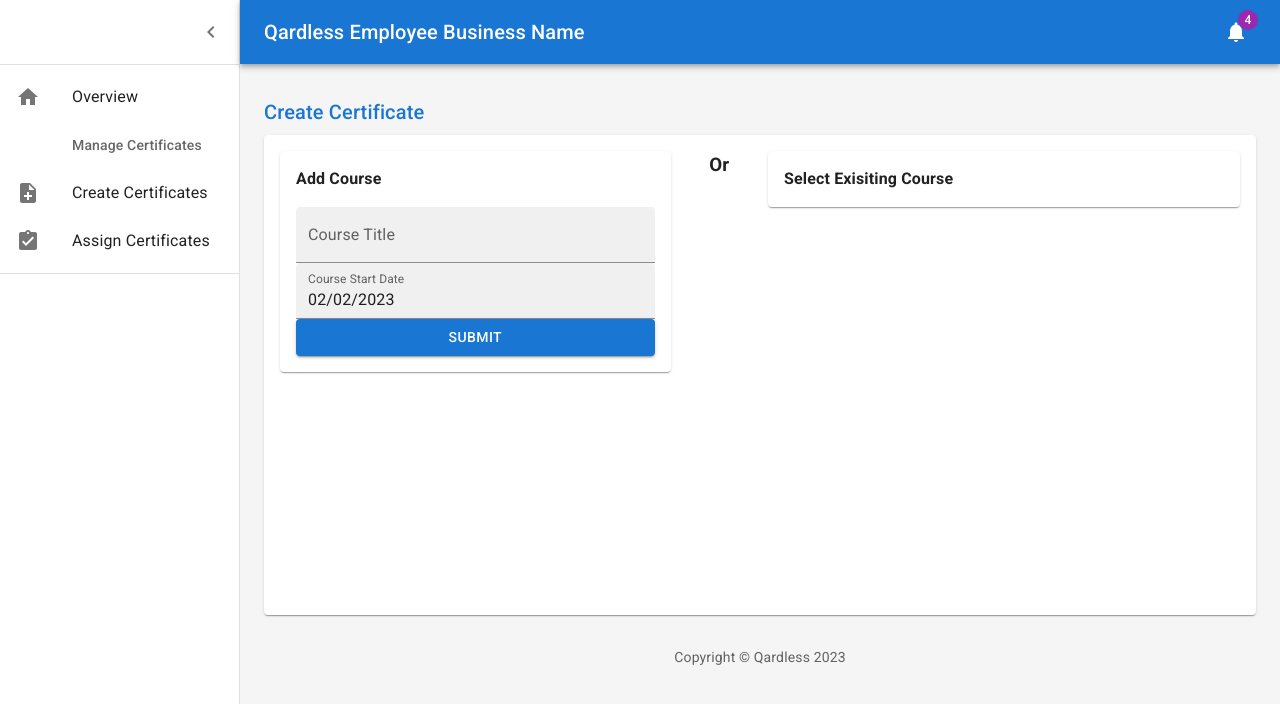
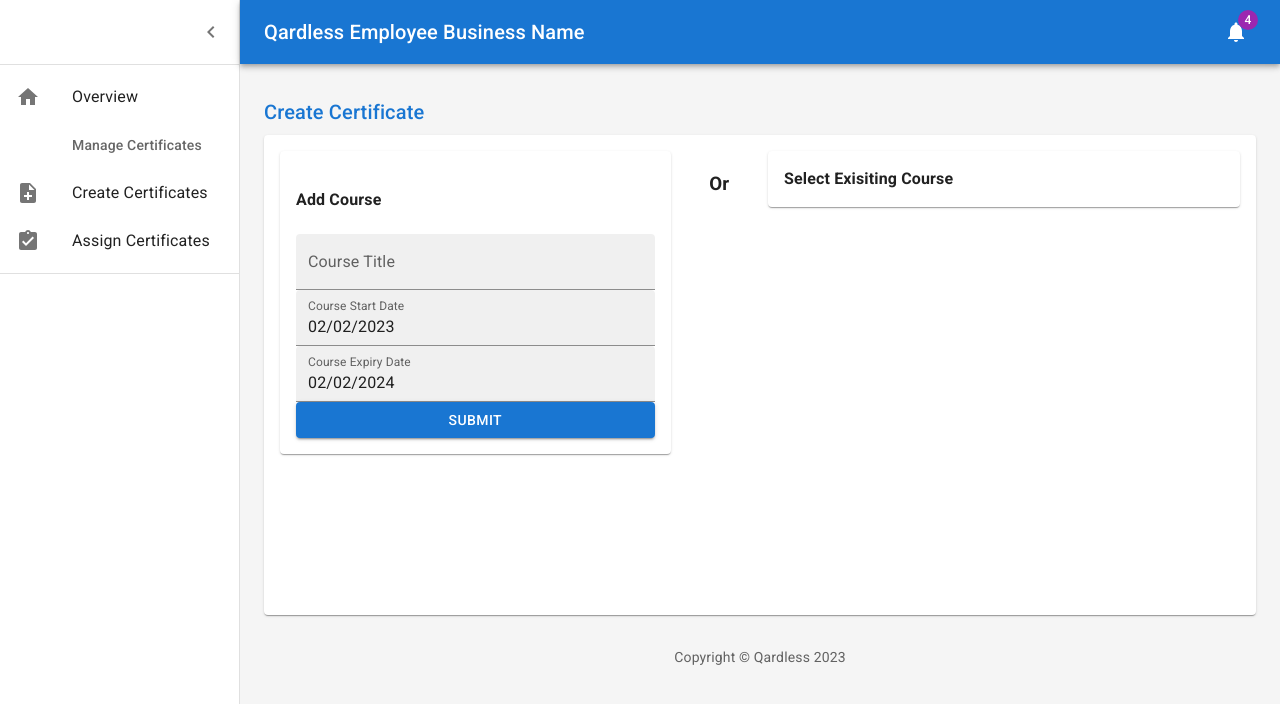
Before and after one commit to Brian-McK/QardlessWepApp, a React (Create React App) app in the folder create-react-app/: page / in a window 1280 px wide. Shown: the top 704 px of the page. Built offline with nearby package versions, Linux system fonts and the light colour scheme.

Commit message:
added datepicker for expiry date

```diff
--- a/create-react-app/src/dashboard/certificates/CourseForm.js
+++ b/create-react-app/src/dashboard/certificates/CourseForm.js
@@ -24,10 +24,11 @@ export default function CourseForm() {
     initialValues: {
       courseTitle: "",
       startDate: today,
+      expiryDate: today.add(1, 'year'),
     },
     validationSchema: validationSchemaAddCourse,
     onSubmit: (values) => {
-      alert(values.startDate.format("DD/MM/YYYY"));
+      alert(JSON.stringify(values, null, 2));
     },
   });
 
@@ -42,7 +43,7 @@ export default function CourseForm() {
               flexDirection: "column",
             }}
           >
-            <Stack spacing={2}>
+            <Stack>
               <h4>Add Course</h4>
               {/* Form Start */}
               <LocalizationProvider dateAdapter={AdapterDayjs}>
@@ -79,6 +80,19 @@ export default function CourseForm() {
                     )}
                   />
 
+                  <DatePicker
+                    inputFormat="DD/MM/YYYY"
+                    label="Course Expiry Date"
+                    views={["year", "month", "day"]}
+                    value={formikAddCourse.values.expiryDate}
+                    onChange={(value) =>
+                      formikAddCourse.setFieldValue("expiryDate", value)
+                    }
+                    renderInput={(params) => (
+                      <TextField variant="filled" fullWidth {...params} />
+                    )}
+                  />
+
                   <Button
                     color="primary"
                     variant="contained"
@@ -95,7 +109,6 @@ export default function CourseForm() {
         </Grid>
         <Grid item xs={12} md={1} lg={1}>
           <Stack
-            spacing={2}
             sx={{
               alignItems: "center",
             }}
```
